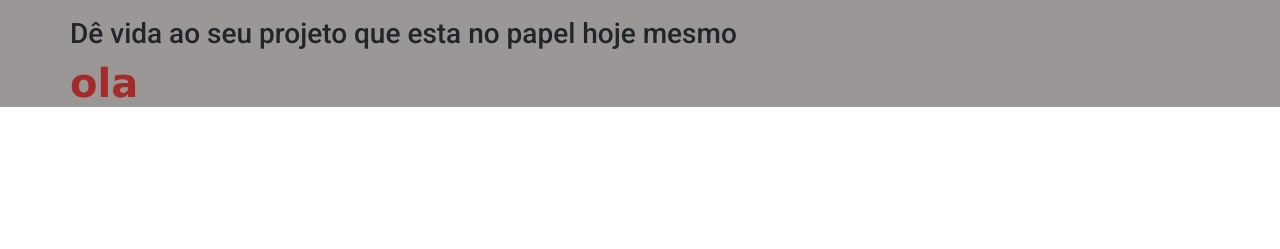
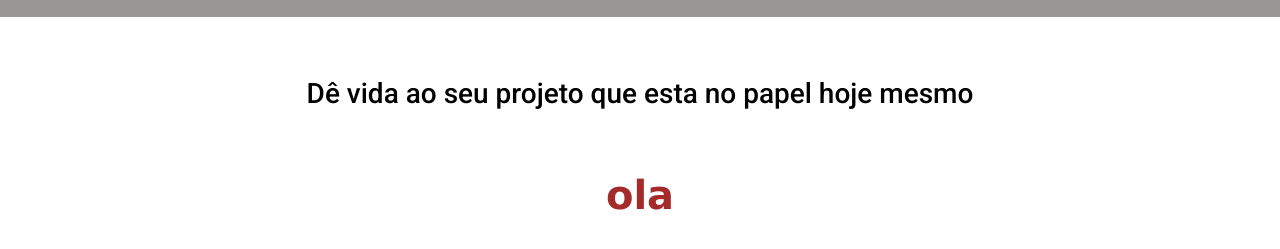
Before and after one commit to NandoJunioDev/Pessoal-, a plain HTML site: page html/index.html in a window 1280 px wide. Shown: the part 53-302 px from the top of the page. Drawn offline with nearby package versions, Linux system fonts and the light colour scheme.

Commit message:
Atuazlizaçao 26/07

```diff
--- a/Css/styles.css
+++ b/Css/styles.css
@@ -42,5 +42,25 @@ background-color: rgb(155, 151, 151);
 }
 
 #logo{
-    width: 75px;
+    width: 100px;
 }
+#Principal{
+
+color: black;
+text-align: center;
+font-family: 'Roboto';
+border-radius: 1em;
+padding: 0px, 5px, 0px, 5px;
+
+
+
+
+} .sessaoPrincipal,h3{
+    padding: 15px 0px  15px 0px;
+    margin: 15px 0px 15px 0px;
+    border-color: aqua;
+
+
+
+
+}
--- a/html/index.html
+++ b/html/index.html
@@ -52,14 +52,26 @@
         </div>
 
     </nav>
-    <main >
-        <section>
-            <div>
-                <h3 class = > Dê vida ao seu projeto que esta no papel hoje mesmo
+
+
+
+</Div>
+
+
+
+
+
+</Header>
+
+<main  >
+    <section id="Principal">
+            <div class="sessaoPrincipal">
+            <h3  > Dê vida ao seu projeto que esta no papel hoje mesmo
 
             </h3>
+            </div>
 
-            </div>
+
         <h1>ola</h1>
 
 
@@ -76,16 +88,6 @@
 </main>
 
 
-</Div>
-
-
-
-
-
-</Header>
-
-
-
 
 
 
```
Lines whose indentation alone changed are shown as unchanged.
